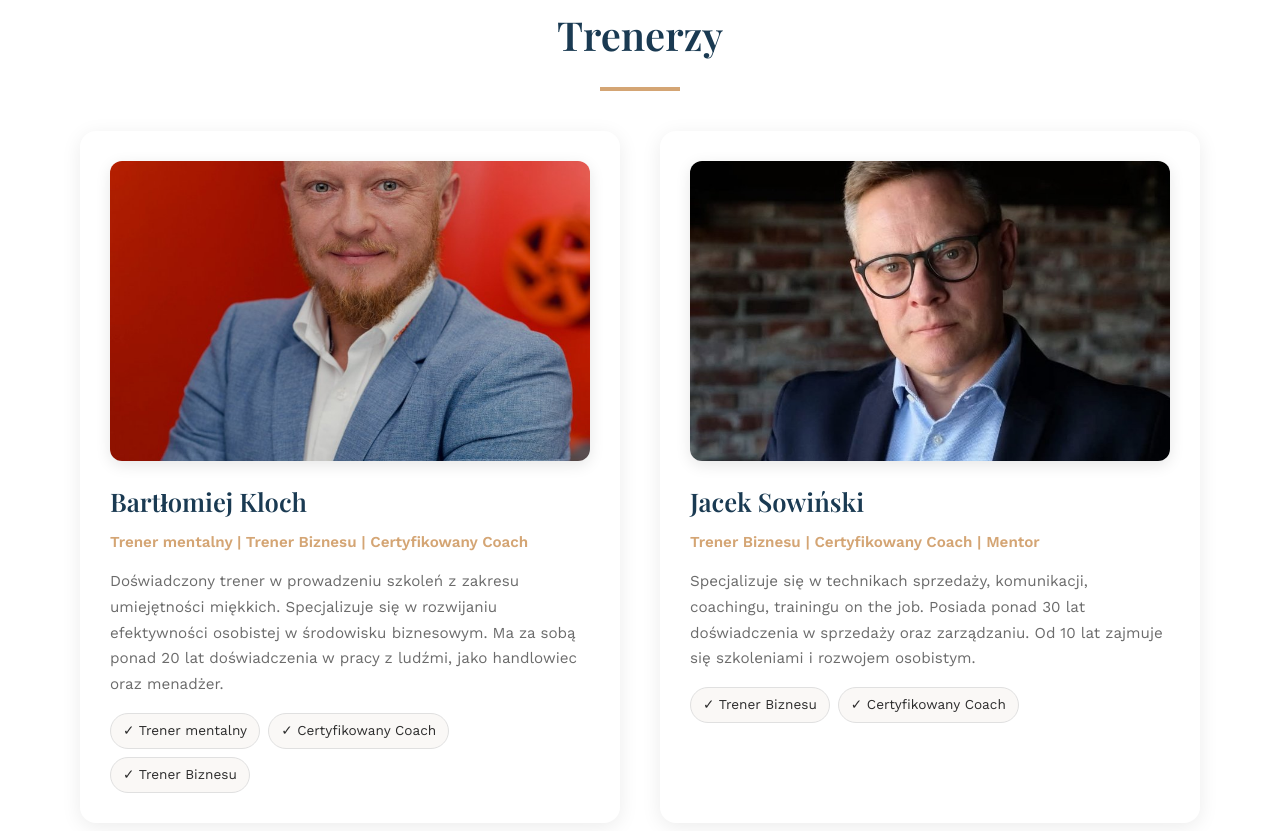
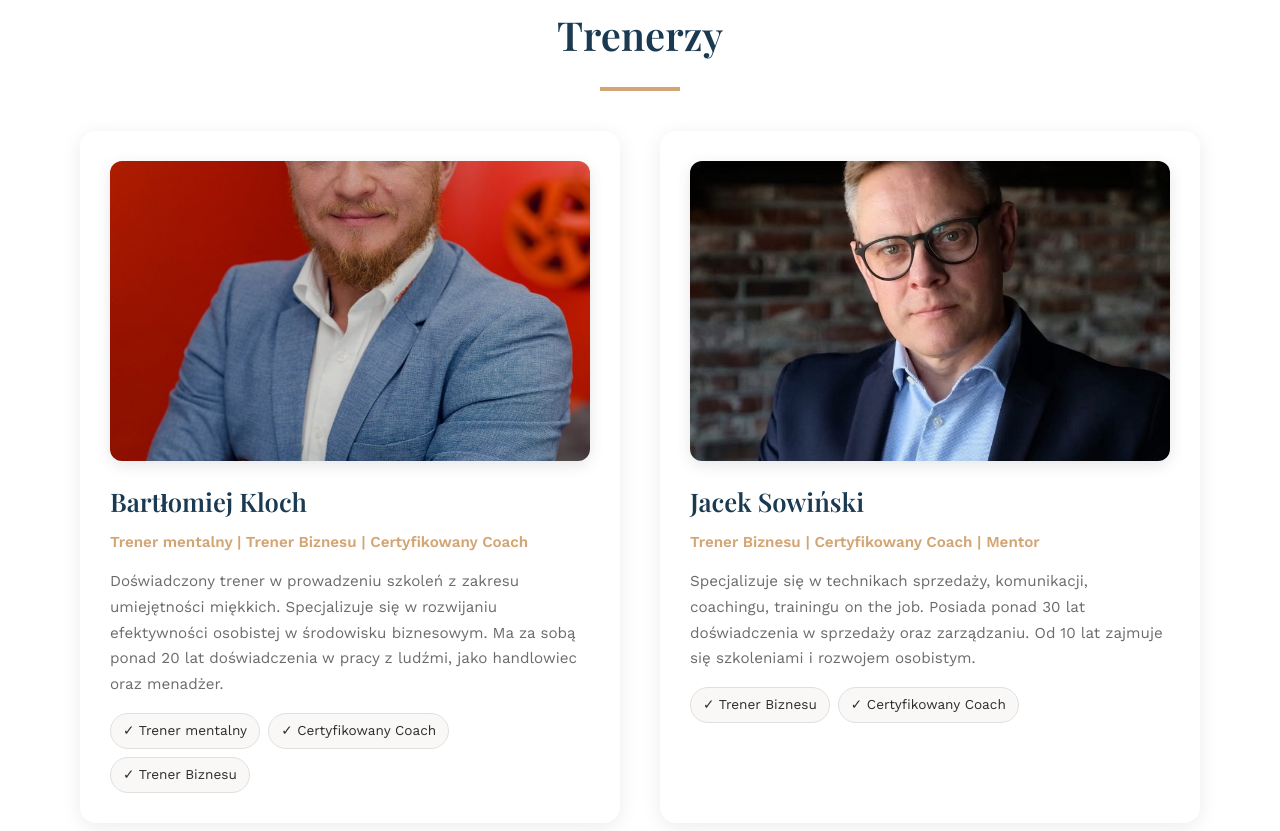
Before and after one commit to b201982-dev/Asertywno-, a plain HTML site: page index.html in a window 1280 px wide. Shown: the part 3426-4257 px from the top of the page. Drawn offline with nearby package versions, Linux system fonts and the light colour scheme.

Commit message:
Update index.html

```diff
--- a/index.html
+++ b/index.html
@@ -397,7 +397,7 @@
             width: 100%;
             height: 100%;
             object-fit: cover;
-            object-position: center 35% ;
+            object-position: center 45% ;
         }
 
         .trainer-info h3 {
```
